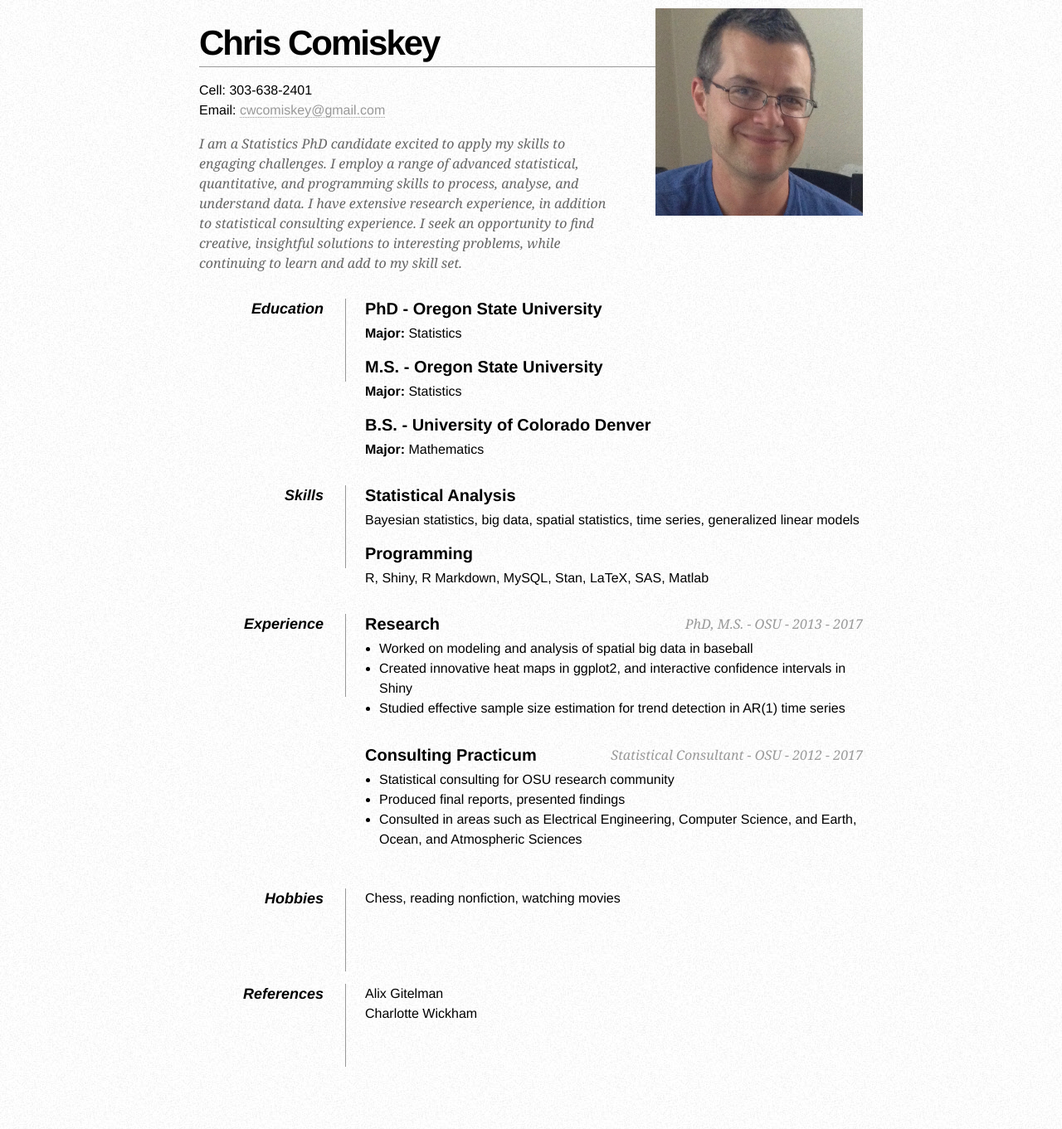
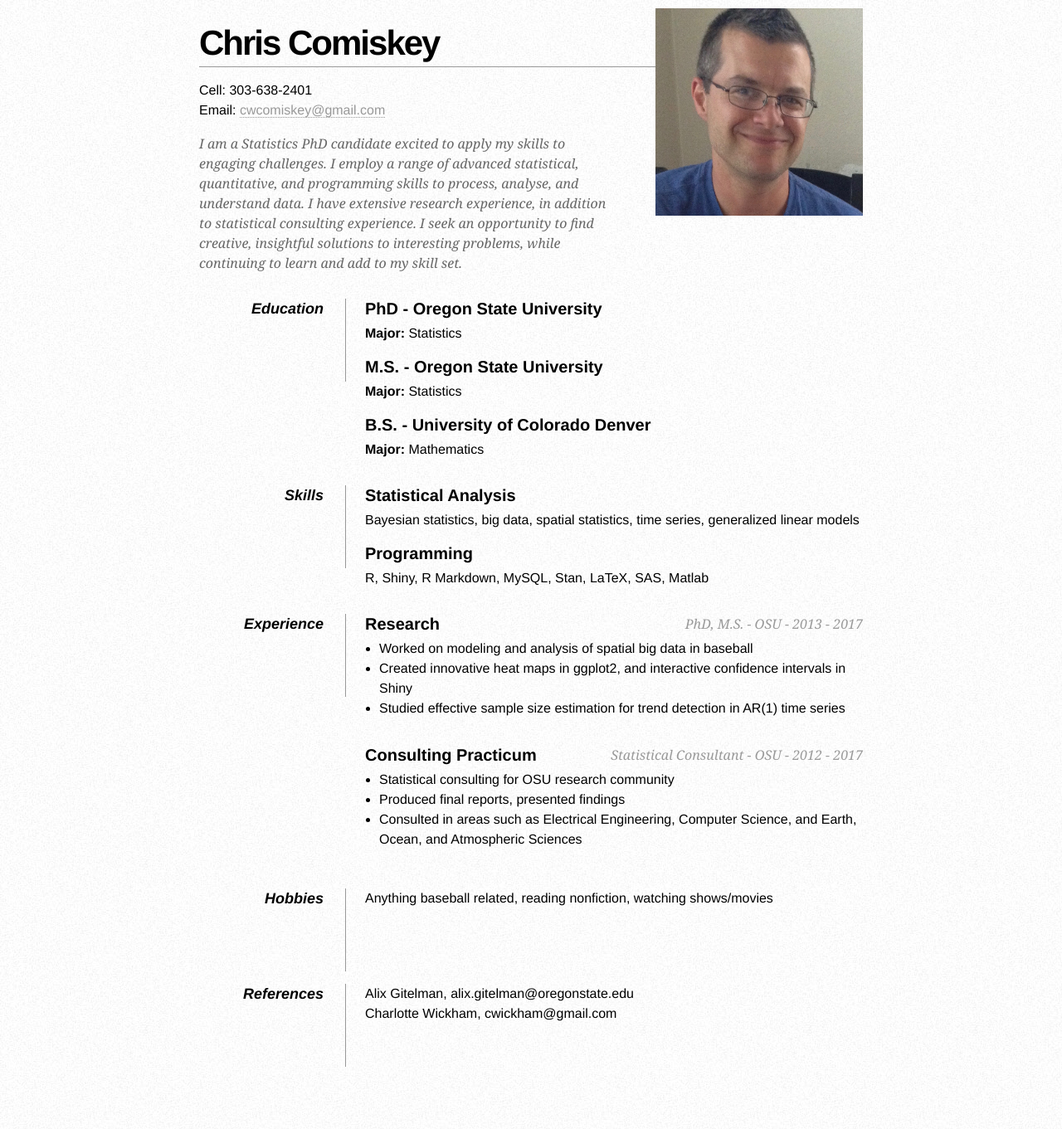
Before and after one commit to cwcomiskey/cwcomiskey.github.io, a Jekyll site: the page resume/index.html, which Jekyll copies as it is, in a window 1280 px wide. Shown: the whole page at 83% size. Built offline with Jekyll 4.4.1, drawn with Linux system fonts in a browser that asks for light colours.

Commit message:
Update index.html

```diff
--- a/resume/index.html
+++ b/resume/index.html
@@ -111,14 +111,14 @@
             <dd class="clear"></dd>
 
             <dt>Hobbies</dt>
-            <dd>Chess, reading nonfiction, watching movies</dd>
+            <dd>Anything baseball related, reading nonfiction, watching shows/movies</dd>
 
             <dd class="clear"></dd>
 
             <dt>References</dt>
-            <dd>Alix Gitelman</dd>
+            <dd>Alix Gitelman, alix.gitelman@oregonstate.edu</dd>
              <!-- Email: <a class="email" href="mailto:alix.gitelman@oregonstate.edu">alix.gitelman@oregonstate.edu</a> -->
-            <dd>Charlotte Wickham</dd>
+            <dd>Charlotte Wickham, cwickham@gmail.com</dd>
              <!-- Email: <a class="email" href="mailto:cwickham@gmail.com">cwickham@gmail.com</a> -->
             <dd class="clear"></dd>
         </dl>
```
